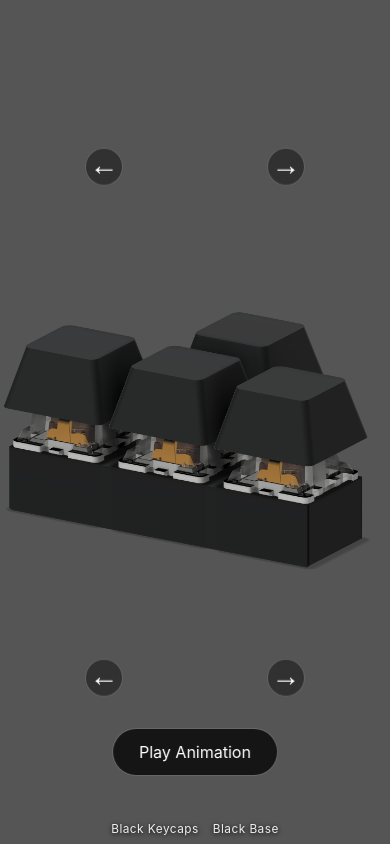
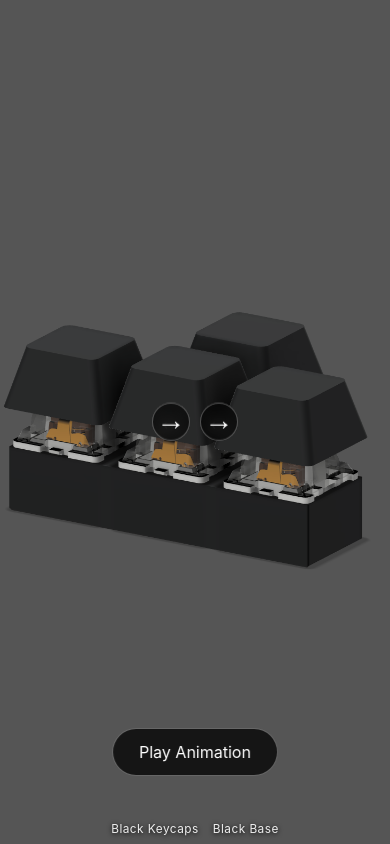
Before and after one commit to primegoblin32/keyboard-keychain-website, a React (Vite) app: page / in a window 390 px wide. Built offline with nearby package versions, Linux system fonts and the light colour scheme.

Commit message:
Change navigation button to be beside each other on mobile

```diff
--- a/src/App.css
+++ b/src/App.css
@@ -116,17 +116,20 @@ button { font: inherit; }
 
 @media (max-width: 600px) {
   .nav-stack {
-    top: 50%;
     height: 65%;
-    justify-content: space-between;
+    flex-direction: row;
+    justify-content: center;
+    gap: 10px;
   }
   .nav-stack:first-child {
-    left: 85px;
-    transform: translateY(-50%);
+    left: 50%;
+    right: auto;
+    transform: translate(-50%, -50%);
   }
   .nav-stack:last-child {
-    right: 85px;
-    transform: translateY(-50%);
+    right: 50%;
+    left: auto;
+    transform: translate(50%, -50%);
   }
   .nav-arrow { width: 38px; height: 38px; }
   .nav-arrow span { font-size: 29px; }
```
